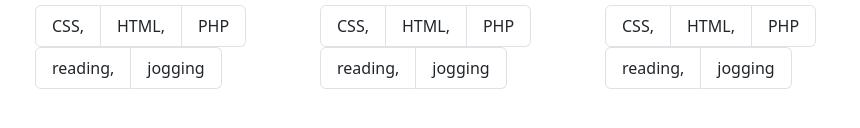
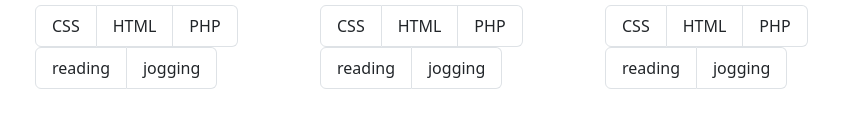
Before and after one commit to JuanMousa/students-project, a plain HTML site: page index.html in a window 1280 px wide. Shown: the part 428-556 px from the top of the page, 47-907 px from the left. Drawn offline with nearby package versions, Linux system fonts and the light colour scheme; a script that the page names is missing.

Commit message:
Added HTML structure

```diff
--- a/index.html
+++ b/index.html
@@ -44,13 +44,13 @@
                          <img src="img/Enes-1.jpg" alt="student-image" class="student-image" style="max-width: 300px;">
                          <h2 class="student-name">John Doy</h2>
                          <ul class="student-skills list-group list-group-horizontal-sm">
-                              <li class="skills-item list-group-item">CSS<span class="separator">,</span></li>
-                              <li class="skills-item list-group-item">HTML<span class="separator">,</span></li>
+                              <li class="skills-item list-group-item">CSS</li>
+                              <li class="skills-item list-group-item">HTML</li>
                               <li class="skills-item list-group-item">PHP</li>
 
                          </ul>
                          <ul class="hobbys list-group list-group-horizontal-sm">
-                              <li class="hobby-item list-group-item">reading<span class="separator">,</span></li>
+                              <li class="hobby-item list-group-item">reading</li>
                               <li class="hobby-item list-group-item">jogging</li>
                          </ul>
                     </div>
@@ -58,13 +58,13 @@
                          <img src="img/Frank-1.jpg" alt="student-image" class="student-image" style="max-width: 300px;">
                          <h2 class="student-name">John Doy</h2>
                          <ul class="student-skills list-group list-group-horizontal-sm">
-                              <li class="skills-item list-group-item">CSS<span class="separator">,</span></li>
-                              <li class="skills-item list-group-item">HTML<span class="separator">,</span></li>
+                              <li class="skills-item list-group-item">CSS </li>
+                              <li class="skills-item list-group-item">HTML </li>
                               <li class="skills-item list-group-item">PHP</li>
 
                          </ul>
                          <ul class="hobbys list-group list-group-horizontal-sm">
-                              <li class="hobby-item list-group-item">reading<span class="separator">,</span></li>
+                              <li class="hobby-item list-group-item">reading </li>
                               <li class="hobby-item list-group-item">jogging</li>
                          </ul>
                     </div>
@@ -72,13 +72,13 @@
                          <img src="img/Kashif-1.jpg" alt="student-image" class="student-image" style="max-width: 300px;">
                          <h2 class="student-name">John Doy</h2>
                          <ul class="student-skills list-group list-group-horizontal-sm">
-                              <li class="skills-item list-group-item">CSS<span class="separator">,</span></li>
-                              <li class="skills-item list-group-item">HTML<span class="separator">,</span></li>
+                              <li class="skills-item list-group-item">CSS </li>
+                              <li class="skills-item list-group-item">HTML </li>
                               <li class="skills-item list-group-item">PHP</li>
 
                          </ul>
                          <ul class="hobbys list-group list-group-horizontal-sm">
-                              <li class="hobby-item list-group-item">reading<span class="separator">,</span></li>
+                              <li class="hobby-item list-group-item">reading </li>
                               <li class="hobby-item list-group-item">jogging</li>
                          </ul>
                     </div>
```
